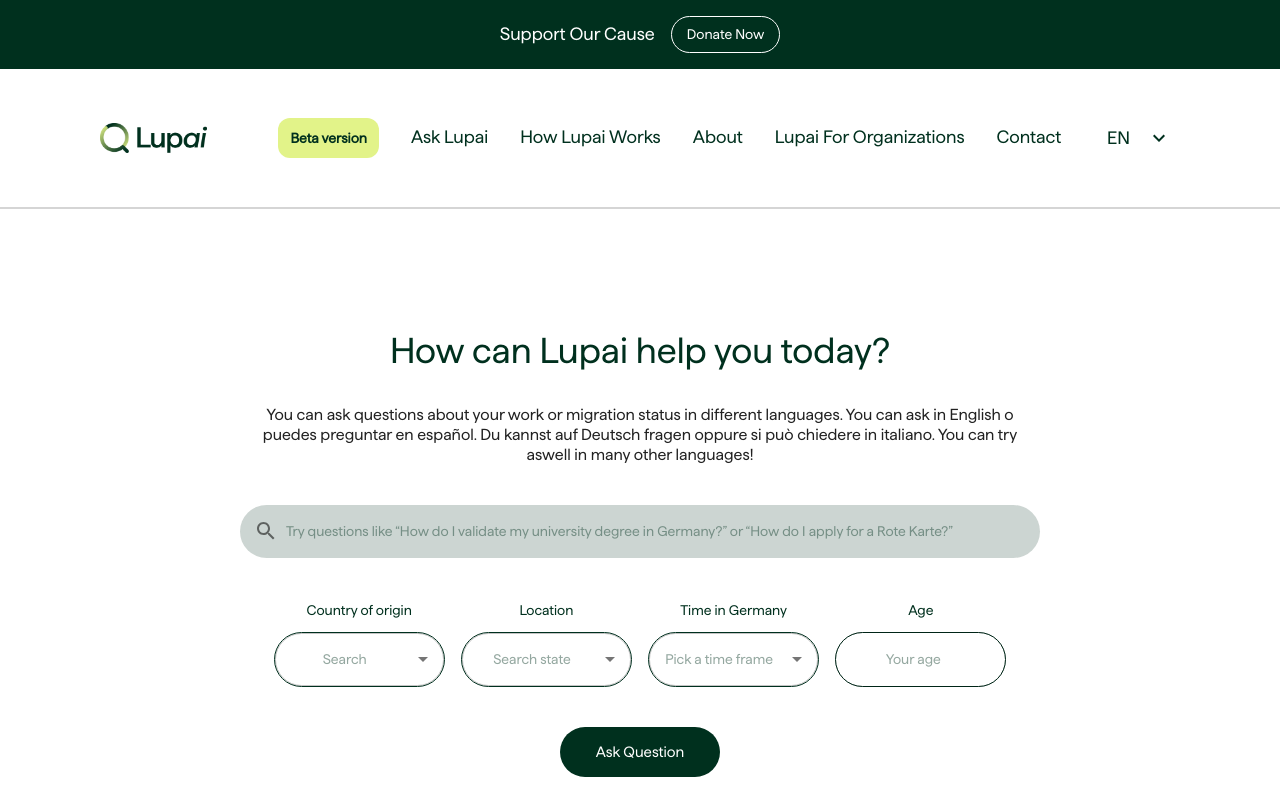
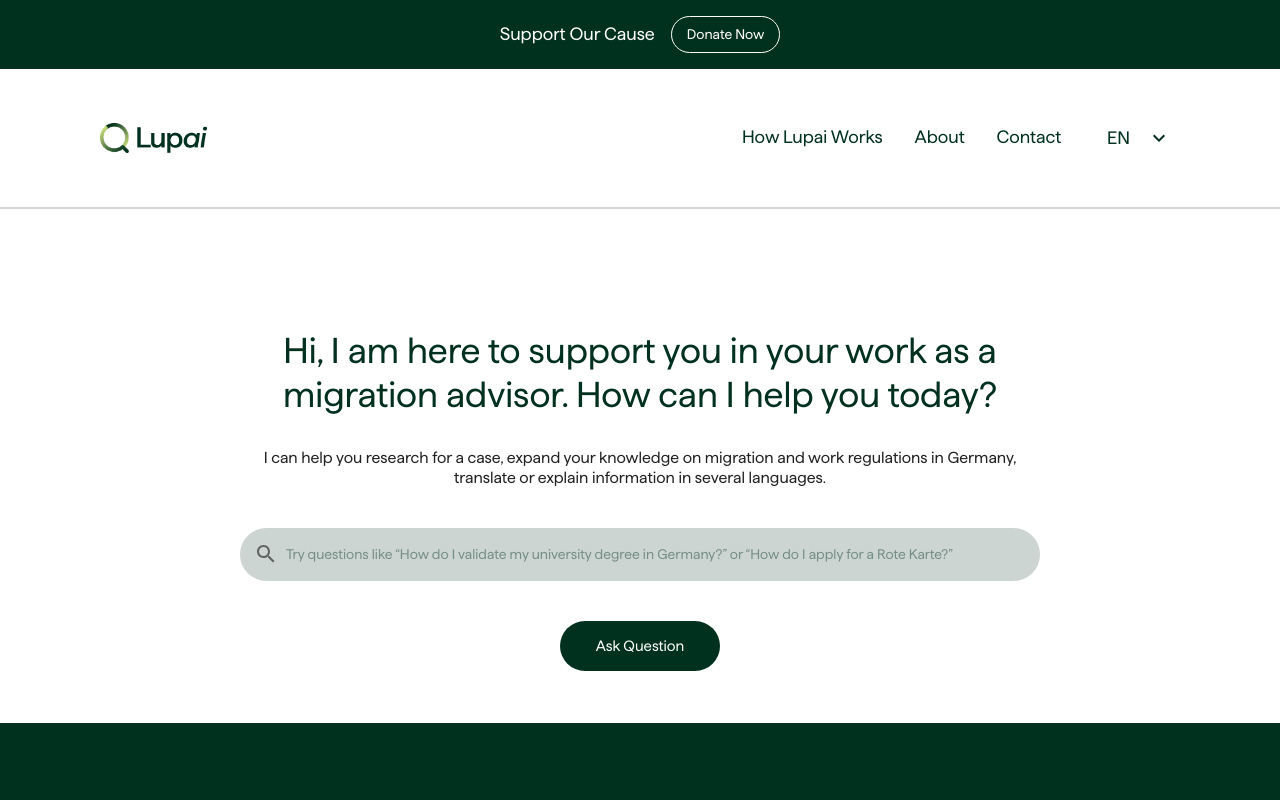
Before and after one commit to valubehrend1/meinwiss, a React (Vite) app: page /ask-lupai in a window 1280 px wide. Shown: the top 800 px of the page. Built offline with nearby package versions, Linux system fonts and the light colour scheme; no server answers; sample sign-in values are in the browser's storage; what @react-pdf/renderer, react-image would draw is missing.

Commit message:
Hide dropdowns, comment navbar items in chat

```diff
--- a/src/components/Chat/AskQuestion/AskQuestion/AskQuestion.tsx
+++ b/src/components/Chat/AskQuestion/AskQuestion/AskQuestion.tsx
@@ -7,7 +7,7 @@ import {
   AskButton,
   SearchBarContainer,
 } from './AskQuestionsStyle';
-import MainFilters from '../MainFilters';
+/* import MainFilters from '../MainFilters'; */
 
 import SharedSearchBar from '../../../shared/SharedSearchBar/SharedSearchBar';
 
@@ -19,10 +19,10 @@ import { useDispatch, useSelector } from 'react-redux';
 import {
   selectUserQuery,
   addUserMessage,
-  selectAge,
+  /*   selectAge,
     selectOriginCountry,
     selectLocation,
-  selectTimeInGermany
+    selectTimeInGermany */
 } from '../../../../config/features/ChatSlice';
 
 
@@ -32,16 +32,16 @@ const AskQuestion: React.FC = () => {
   const navigate = useNavigate();
   const [isExiting, setIsExiting] = useState(false);
   const [error, setError] = React.useState<boolean>(false);
-  const [countryError, setCountryError] = useState<boolean>(false);
+  /*   const [countryError, setCountryError] = useState<boolean>(false);
     const [locationError, setLocationError] = useState<boolean>(false);
     const [timeError, setTimeError] = useState<boolean>(false);
-  const [ageError, setAgeError] = useState<boolean>(false);
+    const [ageError, setAgeError] = useState<boolean>(false); */
 
-  const age = useSelector(selectAge);
   const userQuery = useSelector(selectUserQuery);
+  /*   const age = useSelector(selectAge);
     const originCountry = useSelector(selectOriginCountry);
     const location = useSelector(selectLocation);
-  const timeInGermany = useSelector(selectTimeInGermany);
+    const timeInGermany = useSelector(selectTimeInGermany); */
 
   const sendMessage = () => {
     if (!userQuery.match(/[\p{L}]/u)) {
@@ -69,14 +69,14 @@ const AskQuestion: React.FC = () => {
   const handleAskQuestionClick = () => {
     //Input Validations
     if (!validateInput(userQuery, setError)) return;
-    if (!validateInput(originCountry, setCountryError)) return;
+    /*     if (!validateInput(originCountry, setCountryError)) return;
         if (!validateInput(location, setLocationError)) return;
         if (!validateInput(timeInGermany, setTimeError)) return;
         if (!validateInput(age, setAgeError)) return;
         if (parseInt(age) < 1 || parseInt(age) > 120) {
           setAgeError(true);
           return;
-    }
+        } */
     setIsExiting(true);
     sendMessage()
     setTimeout(() => {
@@ -114,11 +114,11 @@ const AskQuestion: React.FC = () => {
               </SearchBarContainer>
             </Box>
 
-            <MainFilters
+            {/*  <MainFilters
               countryError={countryError}
               locationError={locationError}
               timeError={timeError}
-              ageError={ageError} />
+              ageError={ageError} /> */}
             <Box sx={{ marginTop: '40px' }}>
               <AskButton
                 variant="contained"
--- a/src/components/Chat/InteractiveChat/Chat.tsx
+++ b/src/components/Chat/InteractiveChat/Chat.tsx
@@ -140,9 +140,12 @@ const Chat: React.FC = () => {
       const messageToSend = {
         user_query: messageContent,
         user_context: {
-          origin_country: userContext.originCountry,
-          time_in_germany: userContext.timeInGermany,
-          age: userContext.age,
+          /*  origin_country: userContext.originCountry,
+           time_in_germany: userContext.timeInGermany,
+           age: userContext.age, */
+          origin_country: '',
+          time_in_germany: '',
+          age: '',
         },
         location: userContext.location,
       };
--- a/src/components/shared/Navbar/Navbar.tsx
+++ b/src/components/shared/Navbar/Navbar.tsx
@@ -34,10 +34,10 @@ const Navbar: React.FC = () => {
   };
 
   const menuItems = [
-    { text: t('ask_lupai') },
+    /*     { text: t('ask_lupai') }, */
     { text: t('how_lupai_works') },
     { text: t('about') },
-    { text: t('lupai_for_organizations') },
+    /*    { text: t('lupai_for_organizations') }, */
     { text: t('contact') },
   ];
 
--- a/src/components/shared/Navbar/NavbarItemsDesktop.tsx
+++ b/src/components/shared/Navbar/NavbarItemsDesktop.tsx
@@ -1,7 +1,7 @@
 import React from 'react';
 import { Typography } from '@mui/material';
 
-import { MenuItemsContainer, MenuItemLink, BetaTag } from './NavbarStyles';
+import { MenuItemsContainer, MenuItemLink, /* BetaTag */ } from './NavbarStyles';
 
 import { LanguageSelectorOrientation } from '../../../types';
 
@@ -14,9 +14,9 @@ interface NavbarItemsDesktopProps {
 const NavbarItemsDesktop: React.FC<NavbarItemsDesktopProps> = ({ menuItems }) => {
   return (
     <MenuItemsContainer>
-      <BetaTag>
+      {/*       <BetaTag>
         Beta version
-      </BetaTag>
+      </BetaTag> */}
       {menuItems.map((item, index) => (
         <Typography key={index}>
           <MenuItemLink to={`/${item.text.toLowerCase().replace(/\s+/g, '-')}`}>
--- a/src/components/shared/Navbar/NavbarItemsMobile.tsx
+++ b/src/components/shared/Navbar/NavbarItemsMobile.tsx
@@ -2,7 +2,7 @@ import React from 'react';
 
 import { Box, List, ListItem, ListItemText } from '@mui/material';
 
-import { LanguageContainer, BetaTag } from './NavbarStyles';
+import { LanguageContainer, /* BetaTag */ } from './NavbarStyles';
 import { LanguageSelectorOrientation } from '../../../types';
 import LanguageSelector from '../LanguageSelector';
 
@@ -15,9 +15,9 @@ interface NavbarItemsMobileProps {
 const NavbarItemsMobile: React.FC<NavbarItemsMobileProps> = ({ menuItems, toggleDrawer }) => {
   return (
     <Box onClick={toggleDrawer(false)} sx={{ width: 250 }}>
-      <BetaTag>
+      {/*       <BetaTag>
         Beta version
-      </BetaTag>
+      </BetaTag> */}
       <List>
         {menuItems.map((item, index) => (
           <ListItem key={index}>
--- a/src/locales/de/global.json
+++ b/src/locales/de/global.json
@@ -16,8 +16,9 @@
   "ask_lupai": "Frage Lupai",
   "ask_lupai_as_a_friend_first": "Stelle die Fragen in ",
   "ask_lupai_as_a_friend_second": "deinen eigenen Worten",
-  "ask_question": "eine Frage stellen",
-  "ask_questions_multilang": "You can ask questions about your work or migration status in different languages. You can ask in English o puedes preguntar en español. Du kannst auf Deutsch fragen oppure si può chiedere in italiano. You can try as well in many other languages!",
+  "ask_question": "Frage stellen",
+  "ask_questions_multilang_old_string": "You can ask questions about your work or migration status in different languages. You can ask in English o puedes preguntar en español. Du kannst auf Deutsch fragen oppure si può chiedere in italiano. You can try aswell in many other languages!",
+  "ask_questions_multilang": "Ich kann Sie bei der Recherche unterstützen, Ihr Wissen zu Migrations- und Arbeitsregelungen in Deutschland erweitern sowie Informationen in mehreren Sprachen übersetzen oder erklären.",
   "aureka_description": "aureka ist ein Software-Startup, das sich auf KI-Lösungen für Kultur, Wissenschaft, Medien und die Zivilgesellschaft konzentriert. Seine Mission ist es, zu einem breiten Zugang zu Informationen beizutragen und KI für das Gemeinwohl zu gestalten.",
   "bring_lupai_to_your_organization": {
     "title": "Bring Lupai in deine Organisation",
@@ -79,7 +80,8 @@
   "get_in_touch_message": "Nimm noch heute",
   "get_in_touch_message_second": "Kontakt auf",
   "get_to_know_us": "Entdecke die talentierten Expert:innen, deren Zusammenarbeit und Fachwissen die Erfolge unseres Teams vorantreiben.",
-  "how_lupai_helps": "Wie kann Lupai Dir heute helfen?",
+  "how_lupai_helps_old_string": "Wie kann Lupai Dir heute helfen?",
+  "how_lupai_helps": "Hallo, ich unterstütze Sie bei Ihrer Arbeit in der Migrationsberatung. Wobei kann ich heute helfen?",
   "how_lupai_works": "Wie Lupai funktioniert",
   "how_to_apply_for_a_red_card": "„Wie beantrage ich die Rote Karte?”",
   "how_to_make_a_new_question_title_one": "Willst du mit einem anderen",
--- a/src/locales/en/global.json
+++ b/src/locales/en/global.json
@@ -19,7 +19,8 @@
   "ask_lupai_as_a_friend_first": "Ask Lupai in",
   "ask_lupai_as_a_friend_second": "your own words",
   "ask_question": "Ask question",
-  "ask_questions_multilang": "You can ask questions about your work or migration status in different languages. You can ask in English o puedes preguntar en español. Du kannst auf Deutsch fragen oppure si può chiedere in italiano. You can try aswell in many other languages!",
+  "ask_questions_multilang_old_string": "You can ask questions about your work or migration status in different languages. You can ask in English o puedes preguntar en español. Du kannst auf Deutsch fragen oppure si può chiedere in italiano. You can try aswell in many other languages!",
+  "ask_questions_multilang": "I can help you research for a case, expand your knowledge on migration and work regulations in Germany, translate or explain information in several languages.",
   "aureka_description": "aureka is a a software development startup focused on AI solutions for culture, academia, media and civil society. Its mission is to contribute to a broad access to information and shape AI for social good.",
   "bring_lupai_to_your_organization": {
     "title": "Bring Lupai to your organization",
@@ -82,7 +83,8 @@
   "get_in_touch_message": "Get in touch",
   "get_in_touch_message_second": "today",
   "get_to_know_us": "Explore the skilled professionals whose collaborative efforts and expertise drive our team's achievements and success.",
-  "how_lupai_helps": "How can Lupai help you today?",
+  "how_lupai_helps_old_string": "How can Lupai help you today?",
+  "how_lupai_helps": "Hi, I am here to support you in your work as a migration advisor. How can I help you today?",
   "how_lupai_works": "How Lupai works",
   "how_to_apply_for_a_red_card": "„Wie beantrage ich die Rote Karte?”",
   "how_to_make_a_new_question_title_one": "Want to move on to another",
```
Lines whose indentation alone changed are shown as unchanged.
